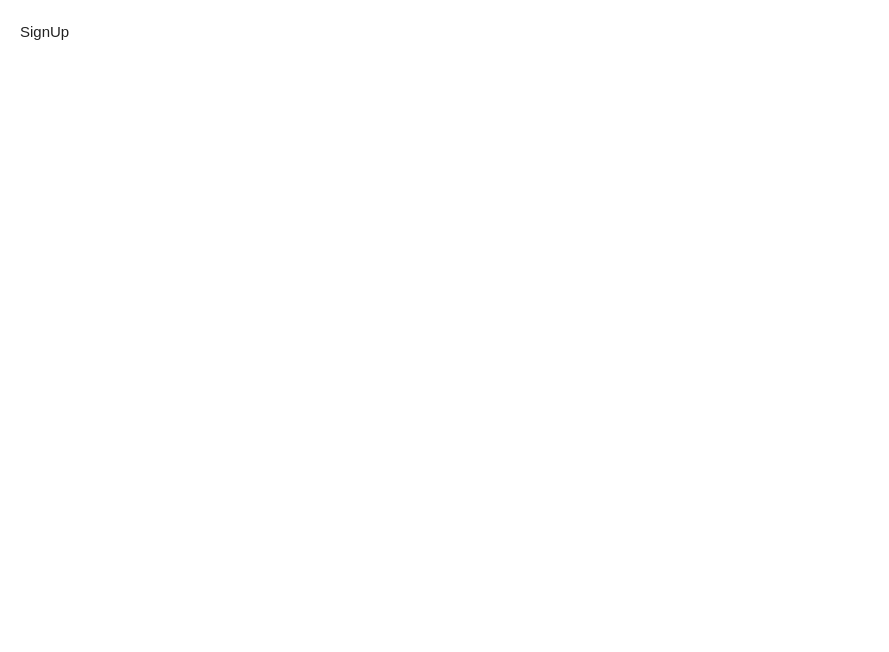
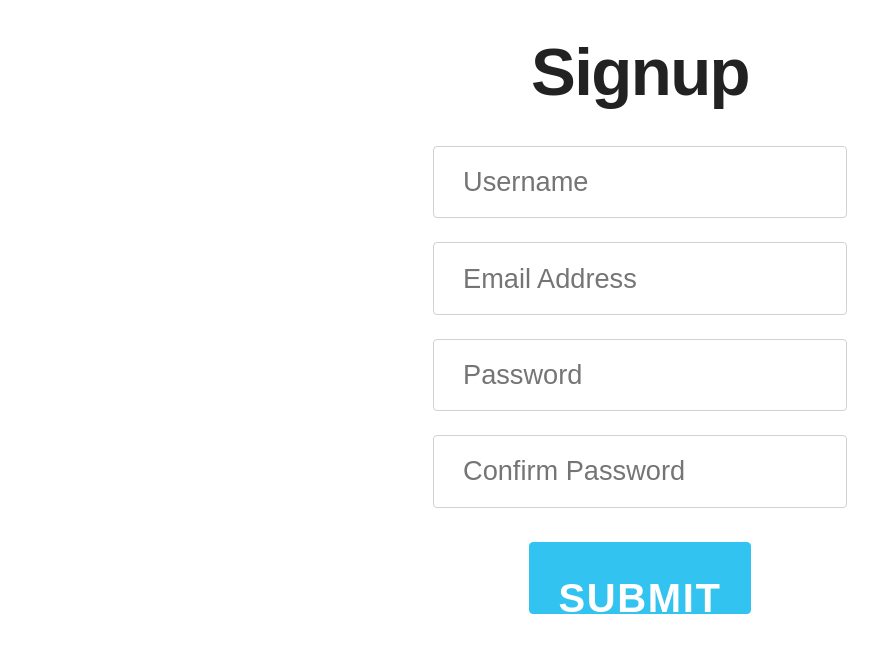
Before and after one commit to mattperkins/graphql-react-apollo_boost, a React (Create React App) app in the folder client/: page /signup in a window 1280 px wide. Shown: the top 652 px of the page, without its empty margins (0-889 px from the left). Built offline with nearby package versions, Linux system fonts and the light colour scheme.

Commit message:
add form and style UI for signup component

```diff
--- a/client/src/components/App.js
+++ b/client/src/components/App.js
@@ -2,7 +2,7 @@ import React from 'react'
 import { Query } from 'react-apollo'
 import { GET_ALL_SOFTWARE } from '../queries'
 const App = () => (
-  <div>
+  <div className="center">
     <h1>Home</h1>
     {/* // Query props */}
     <Query query={GET_ALL_SOFTWARE}>
--- a/client/src/components/Auth/Signup.js
+++ b/client/src/components/Auth/Signup.js
@@ -3,7 +3,31 @@ import React from 'react'
 class Signup extends React.Component {
     render() {
         return (
-            <div>SignUp</div>
+            <div className="center">
+                <h2 style={{ marginTop: 30, fontWeight: 900 }}>Signup</h2>
+                <form className="form">
+                    <input type="text"
+                        name="username"
+                        placeholder="Username"
+                    />
+                    <input type="email"
+                        name="email"
+                        placeholder="Email Address"
+                    />
+                    <input type="password"
+                        name="password"
+                        placeholder="Password"
+                    />
+                    <input type="password"
+                        name="passwordConfirmation"
+                        placeholder="Confirm Password"
+                    />
+                    <button
+                        type="submit"
+                        className="button-primary"
+                    >Submit</button>
+                </form>
+            </div>
         )
     }
 }
--- a/client/src/index.css
+++ b/client/src/index.css
@@ -1,5 +1,29 @@
+html {
+  font-size: 16px;
+}
 body {
-  margin: 20px;
+  margin: 0;
   padding: 0;
   font-family: sans-serif;
 }
+.center {
+  text-align: center;
+}
+.form input,
+      select,
+      textarea {
+        padding: 2.2rem 1.8rem;
+        font-size: 1.7rem;
+  }
+.form button {
+  padding: 2.2rem 1.8rem;
+  font-size: 2.5rem;
+  line-height: 2.5rem;
+  margin-top: 10px;
+}
+.form {
+  display: flex;
+  align-items: center;
+  justify-content: center;
+  flex-direction: column;
+}
```
